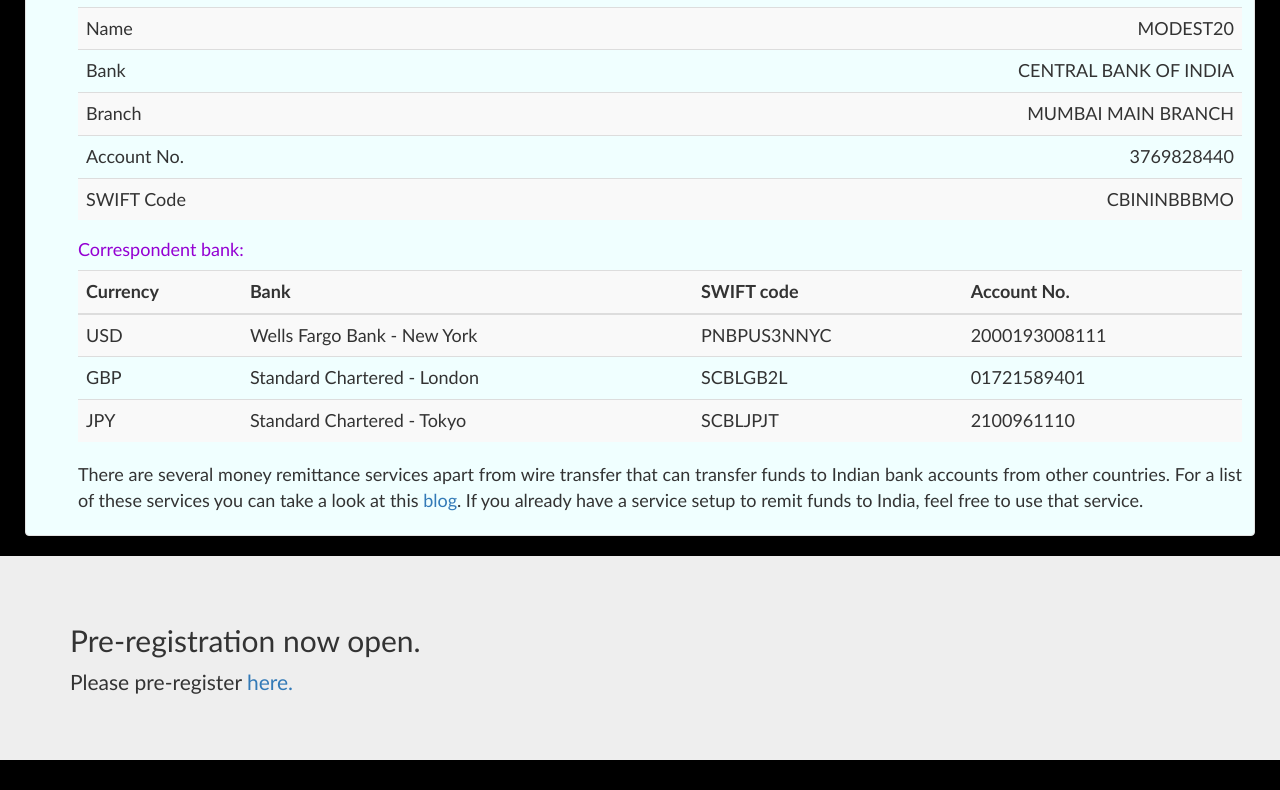
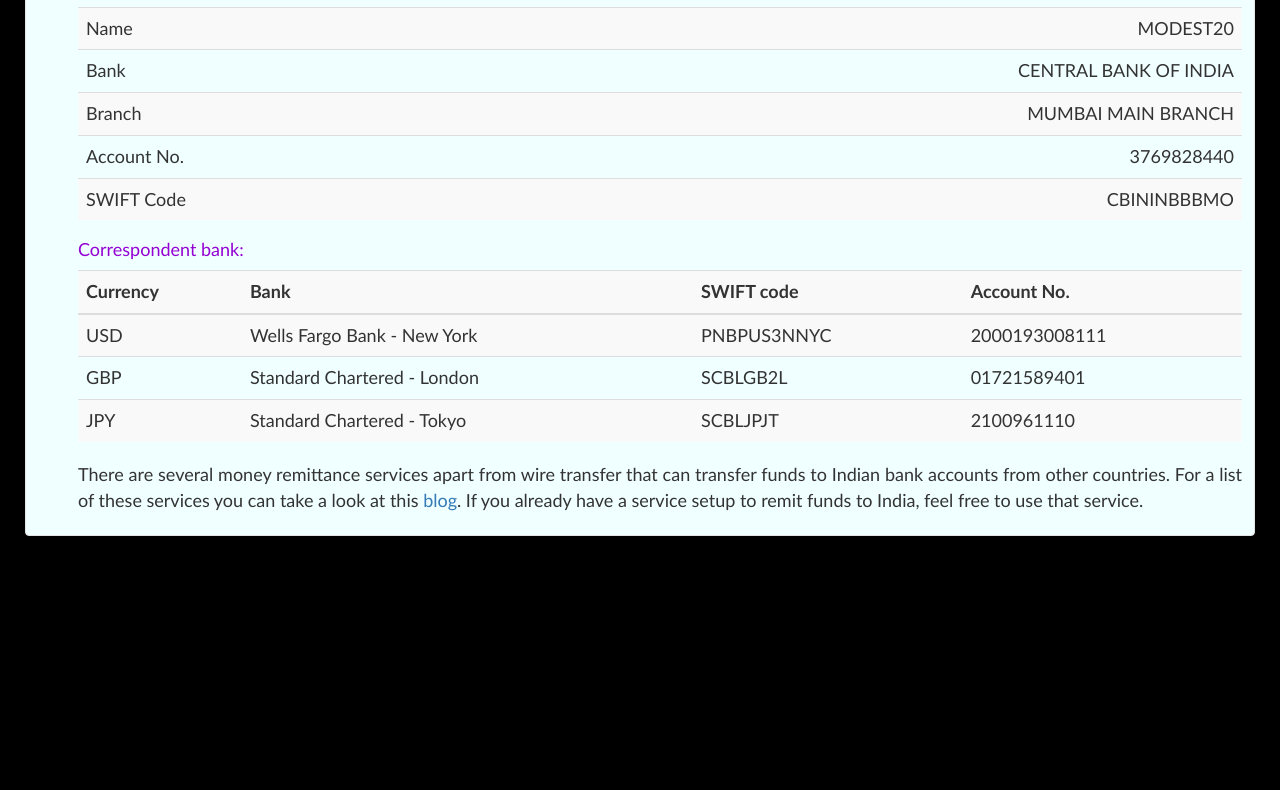
Before and after one commit to souravchatterjee/modest20, a plain HTML site: page registration.html in a window 1280 px wide. Shown: the part 2357-3147 px from the top of the page. After the commit the page ends 2913 px from the top, so only its background shows below. Drawn offline with nearby package versions, Linux system fonts and the light colour scheme.

Commit message:
Fixed some things

```diff
--- a/registration.html
+++ b/registration.html
@@ -429,12 +429,12 @@
     </div>
 
 
-    <div class="jumbotron jumbotron-fluid">
+    <!-- <div class="jumbotron jumbotron-fluid">
         <div class="container">
           <h2 class="display-4">Pre-registration now open. </h2>
           <p> Please pre-register <a class="active" href="https://forms.gle/9R5iL926jGNikAqi8">here.</a></p>
         </div>
-    </div>
+    </div> -->
 
     <script>
         window.onscroll = function() {myFunction()};
```
